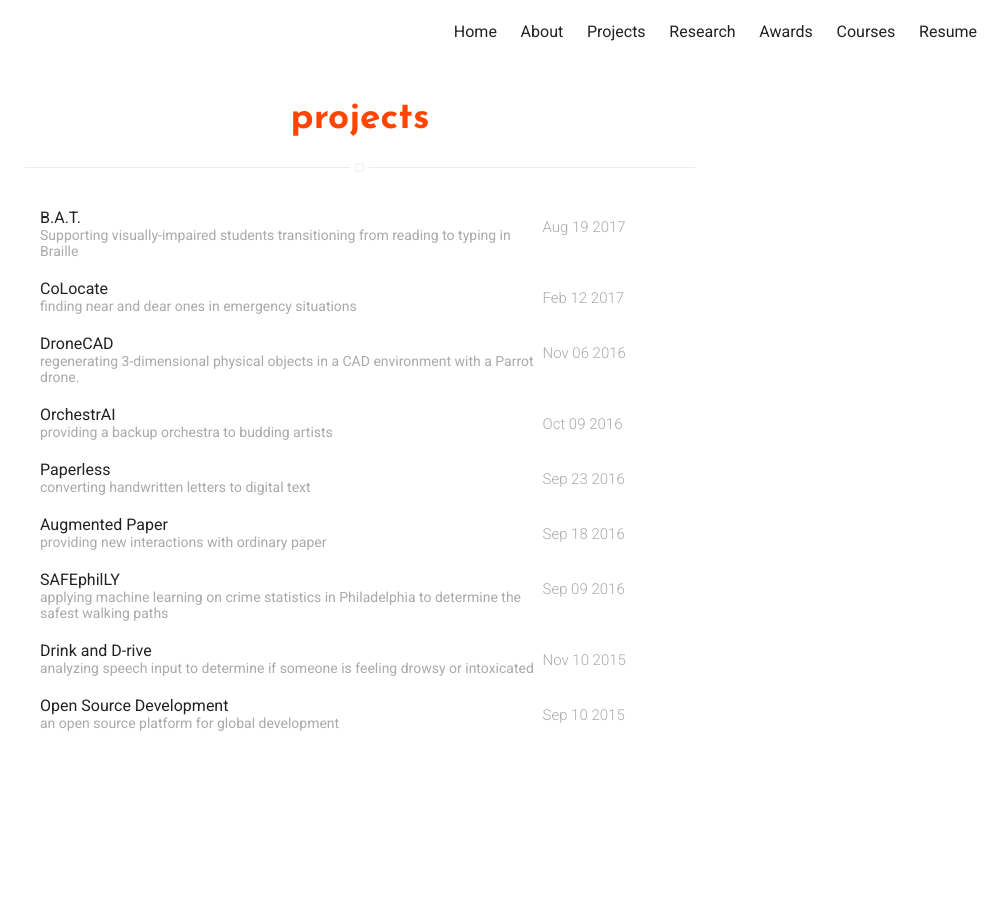
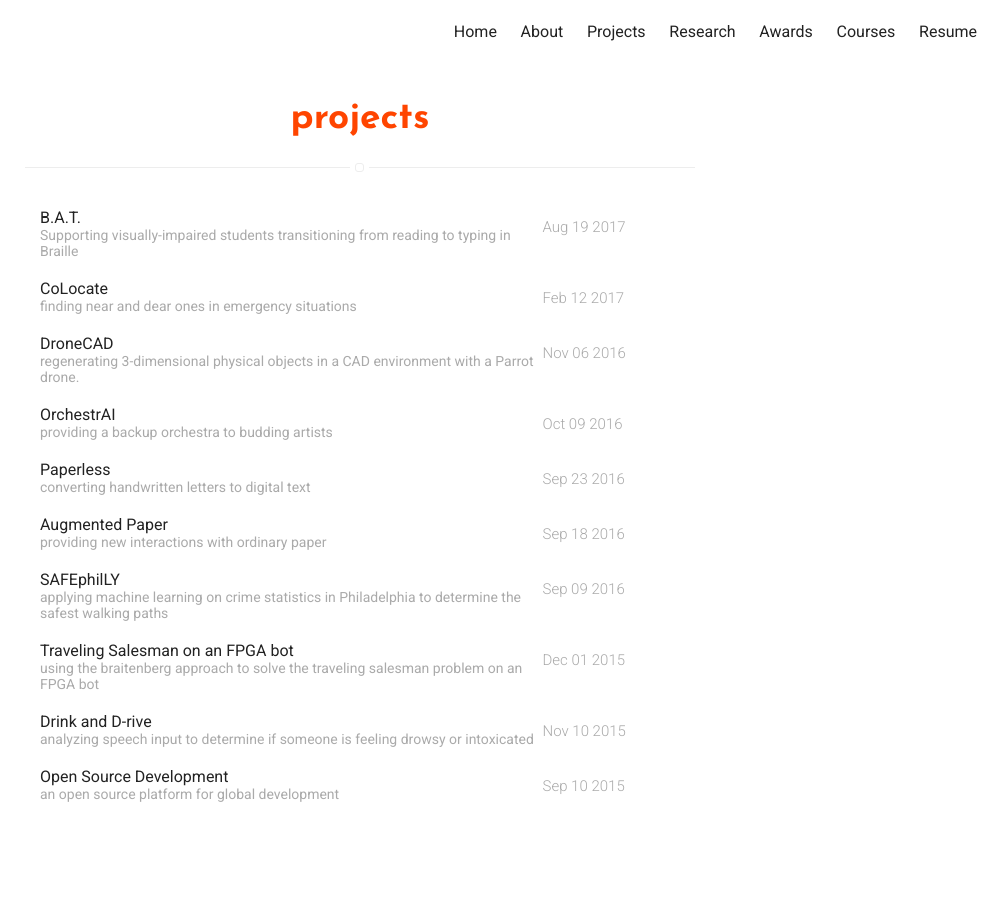
Before and after one commit to azraismail/azraismail.github.io, a Jekyll site: the page built from projects.html, in a window 1280 px wide. Shown: the whole page, without its empty margins (280-1280 px from the left). Built offline with Jekyll 4.4.1, drawn with Linux system fonts in a browser that asks for light colours.

Commit message:
Update 2016-10-31-MiscActivities2.markdown

```diff
--- a/_posts/2016-10-31-MiscActivities2.markdown
+++ b/_posts/2016-10-31-MiscActivities2.markdown
@@ -5,12 +5,12 @@ date: 2015-12-1
 # tag: jekyll
 # image: /assets/images/jekyll-logo-light-solid.png
 headerImage: true
-projects: false
+projects: true
 coursework: false
 research: false
 awards: false
 hidden: true # don't count this post in blog pagination
-description: "Using the Braitenberg Method in Solving Traveling SalesBot Problem on DE2Bot"
+description: "using the braitenberg approach to solve the traveling salesman problem on an FPGA bot"
 #jemoji: '<img class="emoji" title=":ramen:" alt=":ramen:" src="https://assets.github.com/images/icons/emoji/unicode/1f35c.png" height="20" width="20" align="absmiddle">'
 author: azra-ismail
 externalLink: false
```
Also changed, not shown: other parts of _posts/2016-10-31-MiscActivities2.markdown (+0 -1 lines).
